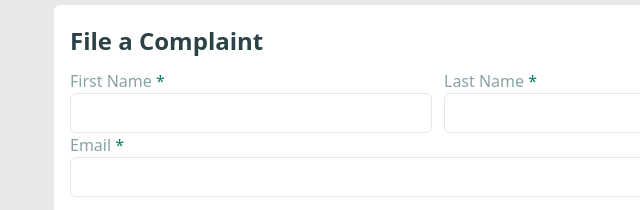
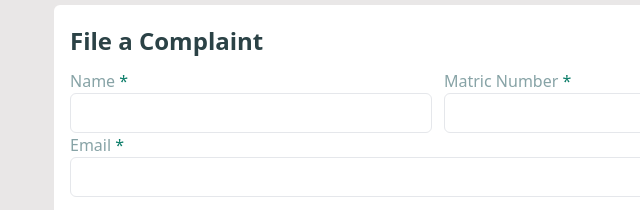
Before and after one commit to dev-Bambam/crime_reporting_web, a website: page public/form.html in a window 1280 px wide. Shown: the part 121-331 px from the top of the page, 202-842 px from the left. Drawn offline with Linux system fonts and the light colour scheme.

Commit message:
some adjustment

```diff
--- a/public/form.html
+++ b/public/form.html
@@ -161,7 +161,7 @@
         >
           <div class="lg:w-full">
             <label for="first-name" class="text-grey500 text-[16px]"
-              >First Name <span class="text-g600">*</span>
+              > Name <span class="text-g600">*</span>
             </label>
             <input
               type="text"
@@ -172,7 +172,7 @@
           </div>
           <div class="lg:w-full">
             <label for="last-name" class="text-grey500 text-[16px]"
-              >Last Name <span class="text-g600">*</span>
+              >Matric Number <span class="text-g600">*</span>
             </label>
             <input
               type="text"
```
Also changed, not shown: 4 other files.
